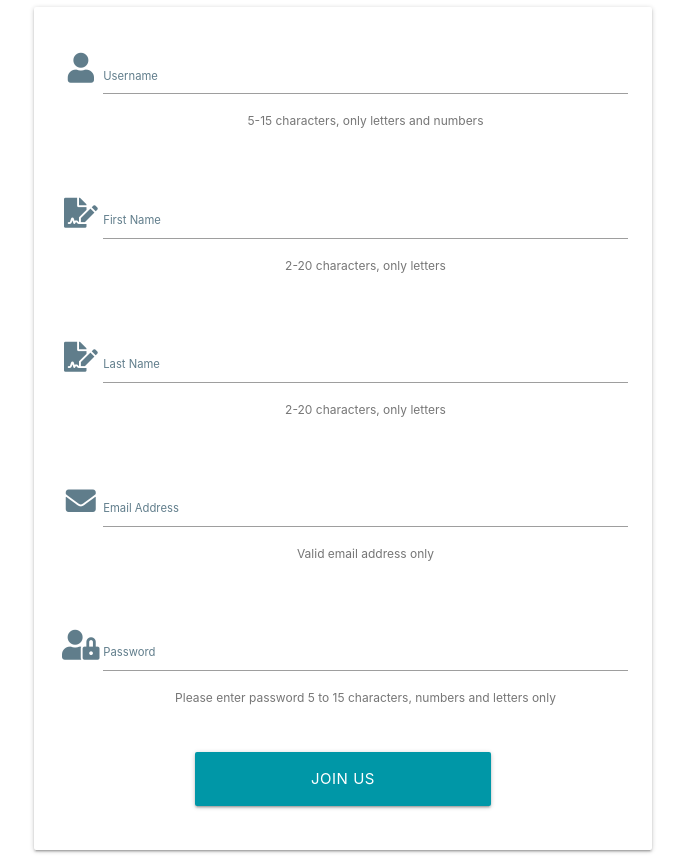
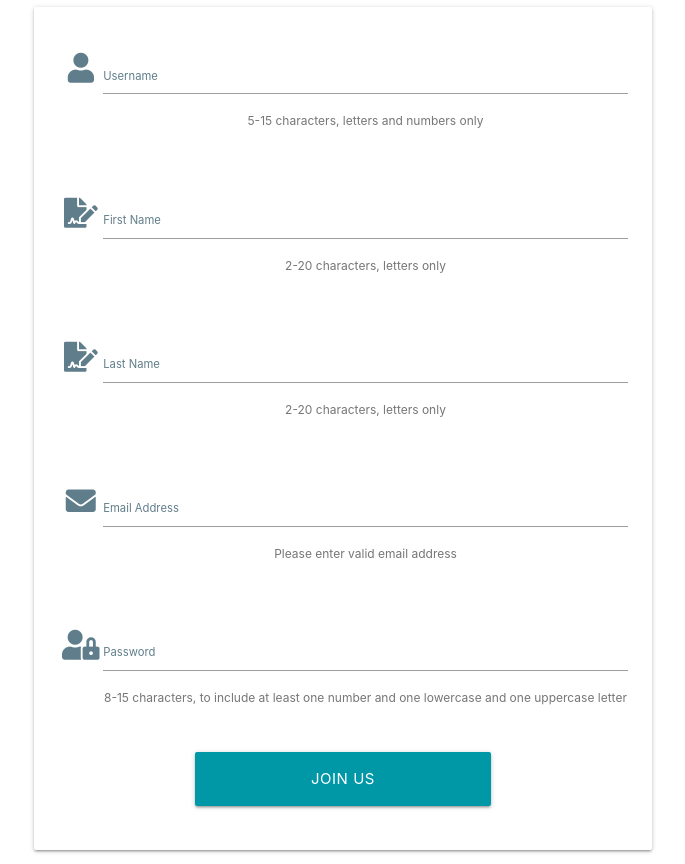
Before and after one commit to Matty-El/velo-route, a Flask app: page /join_us in a window 1280 px wide. Shown: the part 161-1025 px from the top of the page, without its empty margins (297-982 px from the left). Run offline with Flask 2, Linux system fonts and the light colour scheme; some libraries are stand-ins or nearby versions.

Commit message:
Review and amend form validation

```diff
--- a/app.py
+++ b/app.py
@@ -337,6 +337,7 @@ def delete_cycling_tip(cycling_tip_id):
 
 
 # ------------------------ categories -------------------------------------- #
+# get all categories
 @app.route("/get_categories")
 def get_categories():
     if not session.get("user"):
--- a/templates/add_category.html
+++ b/templates/add_category.html
@@ -11,16 +11,17 @@
                 <div class="input-field col s12">
                     <i class="fas fa-folder-open prefix blue-grey-text"></i>
                     <input id="category_name" name="category_name" minlength="3" maxlength="25" type="text"
-                        class="validate" required>
+                        pattern="^[A-Za-z ]{3,25}$" class="validate" required>
                     <label for="category_name" id="add-category-label">Category Name</label>
+                    <span class="helper-text" data-error="3-25 characters, letters only" data-success="Valid Input">3-25 characters, letters only</span>
                 </div>
             </div>
-            <!-- add category button -->
             <div class="row">
                 <div class="center-align">
                     <a href="{{ url_for('get_categories') }}" class="btn-small red accent-4 waves-effect">
                         Cancel
                     </a>
+                    <!-- add category button -->
                     <button class="btn-small cyan darken-2 waves-effect" type="submit">
                         Add
                     </button>
--- a/templates/join_us.html
+++ b/templates/join_us.html
@@ -8,50 +8,50 @@
         <div class="card-panel">
             <!-- username -->
             <div class="row">
-                <div class="input-field col s12 tooltipped" data-position="bottom" data-tooltip="Please enter a username 5 to 15 characters, numbers and letters only">
+                <div class="input-field col s12">
                     <i class="fas fa-user prefix blue-grey-text darken-5"></i>
-                    <input id="username" name="username" type="text" minlength="5" maxlength="15"
-                        pattern="^[A-Za-z0-9_]{5,15}$" class="validate" required>
+                    <input id="username" name="username" type="text"
+                        pattern="^[A-Za-z0-9]{5,15}$" class="validate" required>
                     <label for="username">Username</label>
-                    <span class="helper-text" data-error="5-15 characters, only letters and numbers" data-success="Valid Username">5-15 characters, only letters and numbers</span>
+                    <span class="helper-text" data-error="5-15 characters, letters and numbers only" data-success="Valid Username">5-15 characters, letters and numbers only</span>
                 </div>
             </div>
             <!-- first name -->
             <div class="row">
                 <div class="input-field col s12">
                     <i class="fas fa-file-signature prefix blue-grey-text darken-5"></i>
-                    <input id="first_name" name="first_name" type="text" minlength="2" maxlength="20"pattern="^[a-zA-Z_]+$" class="validate" required>
+                    <input id="first_name" name="first_name" type="text" pattern="^[^\s][A-Za-z\s]{2,20}$" class="validate" required>
                     <label for="first_name">First Name</label>
-                    <span class="helper-text" data-error="2-20 characters, only letters" data-success="Valid Input">2-20 characters, only letters</span>
+                    <span class="helper-text" data-error="2-20 characters, letters only" data-success="Valid Input">2-20 characters, letters only</span>
                 </div>
             </div>
             <!-- last name -->
             <div class="row">
                 <div class="input-field col s12">
                     <i class="fas fa-file-signature prefix blue-grey-text darken-5"></i>
-                    <input id="last_name" name="last_name" type="text" minlength="2" pattern="^[a-zA-Z][a-zA-Z]+$" class="validate" required>
+                    <input id="last_name" name="last_name" type="text" pattern="([^\s][A-z0-9À-ž\s]+){2,20}$" class="validate" required>
                     <label for="last_name">Last Name</label>
-                    <span class="helper-text" data-error="2-20 characters, only letters" data-success="Valid Input">2-20 characters, only letters</span>
+                    <span class="helper-text" data-error="2-20 characters, letters only" data-success="Valid Input">2-20 characters, letters only</span>
                 </div>
             </div>
             <!-- email address -->
             <div class="row">
                 <div class="input-field col s12">
                     <i class="fas fa-envelope prefix blue-grey-text darken-5"></i>
-                    <input id="email" name="email" type="text" pattern="^[A-Za-z0-9+_.-]+@(.+)$" class="validate"
+                    <input id="email" name="email" type="email" class="validate"
                         required>
                     <label for="email">Email Address</label>
-                    <span class="helper-text" data-error="valid email address only" data-success="Valid Input">Valid email address only</span>
+                    <span class="helper-text" data-error="Please enter valid email address" data-success="Valid Input">Please enter valid email address</span>
                 </div>
             </div>
             <!-- password -->
             <div class="row">
-                <div class="input-field col s12 tooltipped" data-position="bottom" data-tooltip="Please enter password 5 to 15 characters, numbers and letters only">
+                <div class="input-field col s12">
                     <i class="fas fa-user-lock prefix blue-grey-text darken-5"></i>
-                    <input id="password" name="password" type="password" minlength="5" maxlength="15"
-                        pattern="^[A-Za-z0-9_]{5,15}$" class="validate" required>
+                    <input id="password" name="password" type="password"
+                        pattern="(?!^[0-9]*$)(?!^[a-zA-Z]*$)^([a-zA-Z0-9]{8,15})$" class="validate" required>
                     <label for="password">Password</label>
-                    <span class="helper-text" data-error="5-15 characters, only letters and numbers" data-success="Valid Input">Please enter password 5 to 15 characters, numbers and letters only</span>
+                    <span class="helper-text" data-error="8-15 characters, to include at least one number and one lowercase and one uppercase letter" data-success="Valid Password">8-15 characters, to include at least one number and one lowercase and one uppercase letter</span>
                 </div>
             </div>
             <!-- join us button -->
@@ -71,7 +71,6 @@
             </p>
         </div>
     </div>
-
 </div>
 
 {% endblock %}
```
Also changed, not shown: templates/add_route.html (+9 -7 lines).
